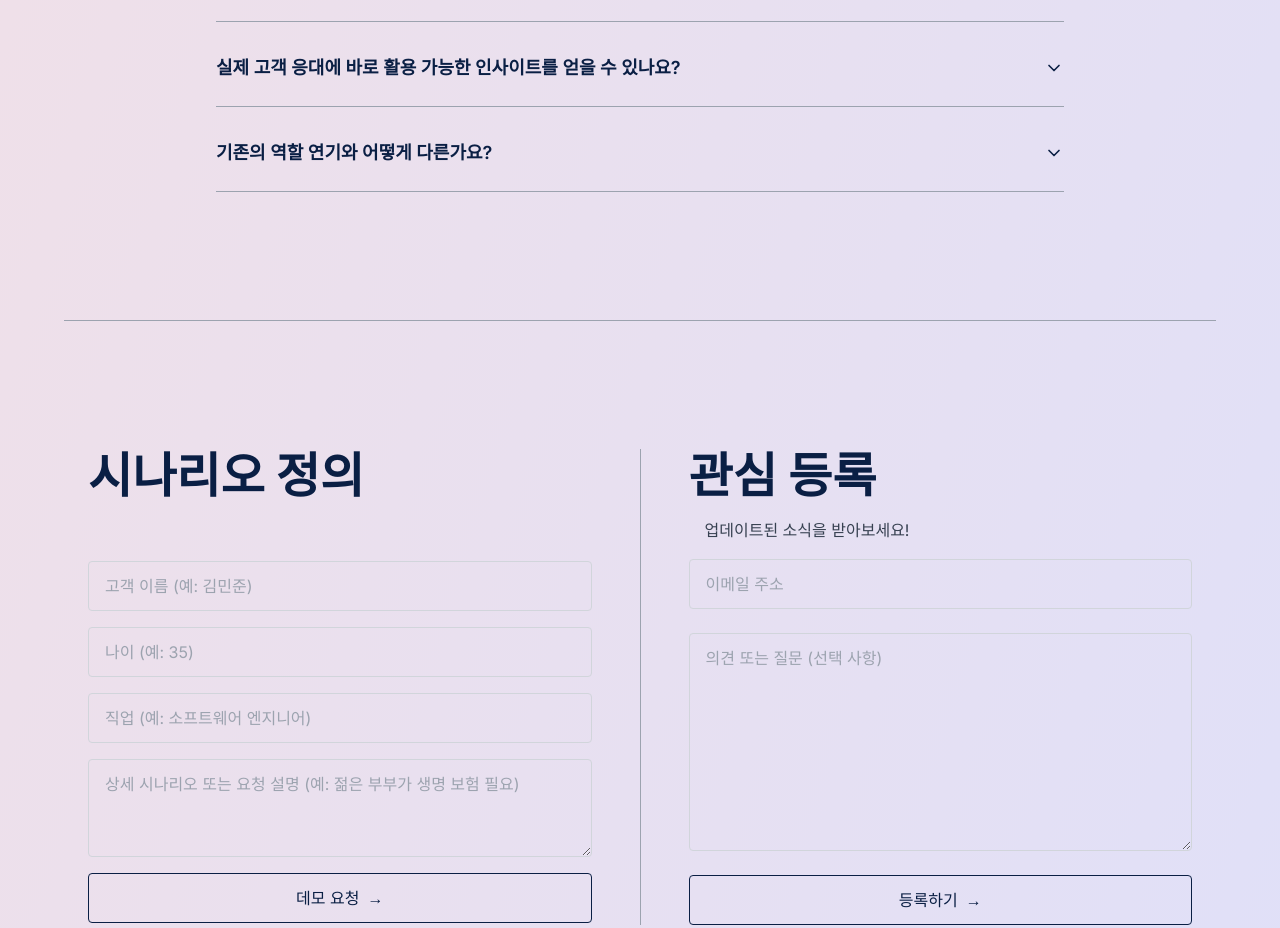
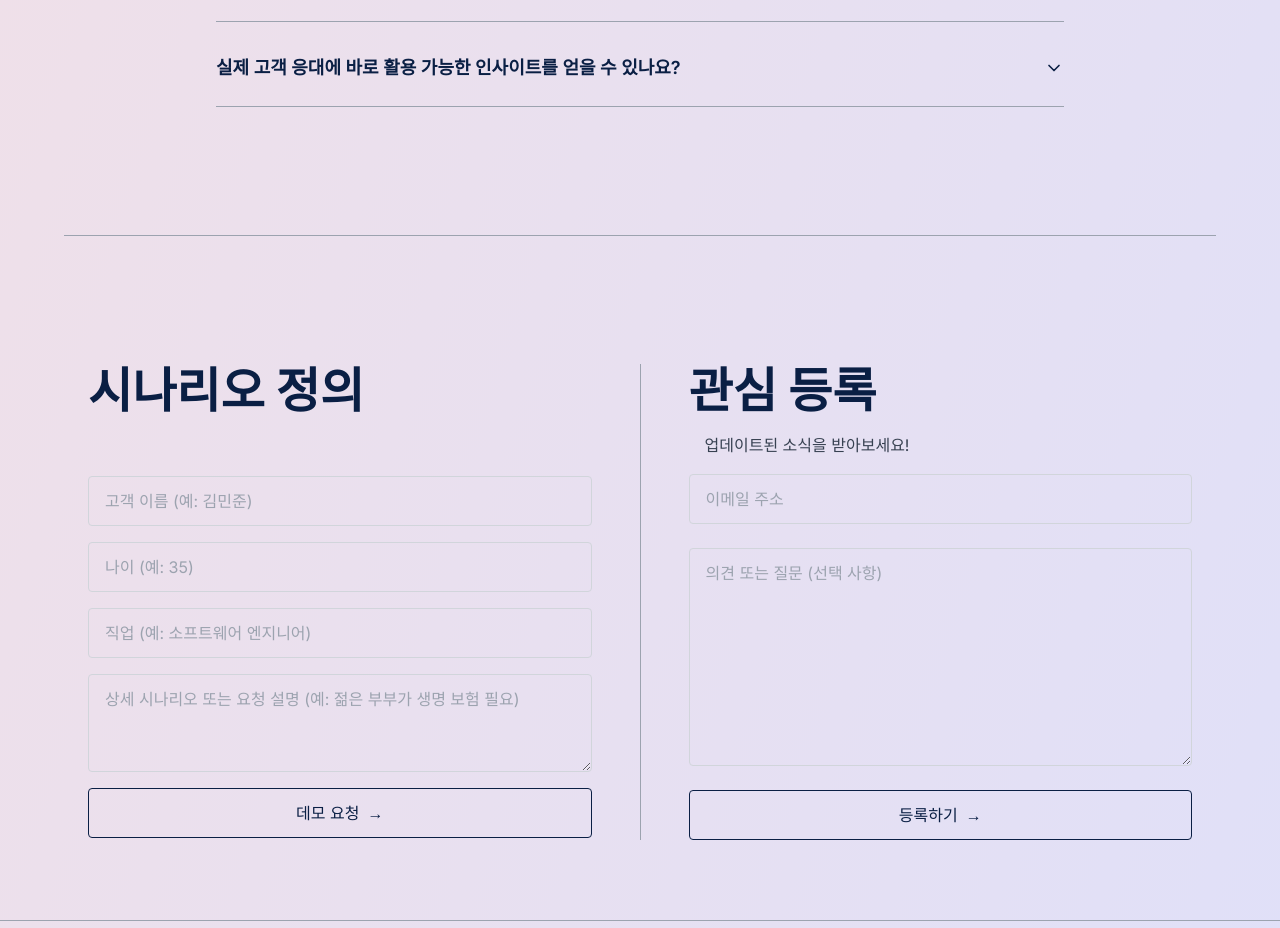
Before and after one commit to happysnail06/Bos_SW_AI, a Next.js app: page / in a window 1280 px wide. Shown: the part 3100-4028 px from the top of the page. Built offline with nearby package versions, Linux system fonts and the light colour scheme; no server answers; a web font is replaced by a local one.

Commit message:
chore: FAQ

```diff
--- a/app/page.tsx
+++ b/app/page.tsx
@@ -30,10 +30,6 @@ const faqs = [
   {
     question: "실제 고객 응대에 바로 활용 가능한 인사이트를 얻을 수 있나요?",
     answer: "네. 시뮬레이션 결과는 실제 상담 전략 개선에 바로 적용할 수 있도록 설계되었습니다. BoS는 고객 유형별로 효과적인 응대 전략과 실패 요인을 자동으로 비교 분석하여, 각 페르소나에 최적화된 실질적인 개선 가이드를 제공합니다.",
-  },
-  {
-    question: "기존의 역할 연기와 어떻게 다른가요?",
-    answer: "BoS는 확장 가능하고 일관되며 데이터 기반의 연습을 제공합니다. AI는 더 넓은 범위의 고객 유형을 시뮬레이션하고 인간 주도의 역할 연기와 달리 객관적인 성과 분석을 제공합니다.",
   },
 ];
 
```
